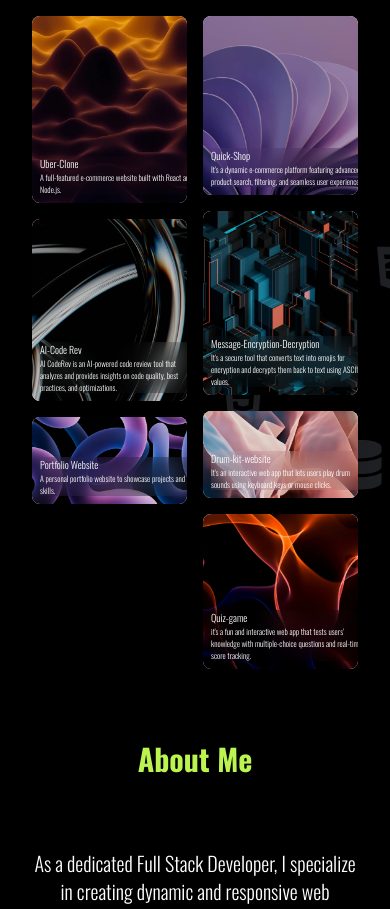
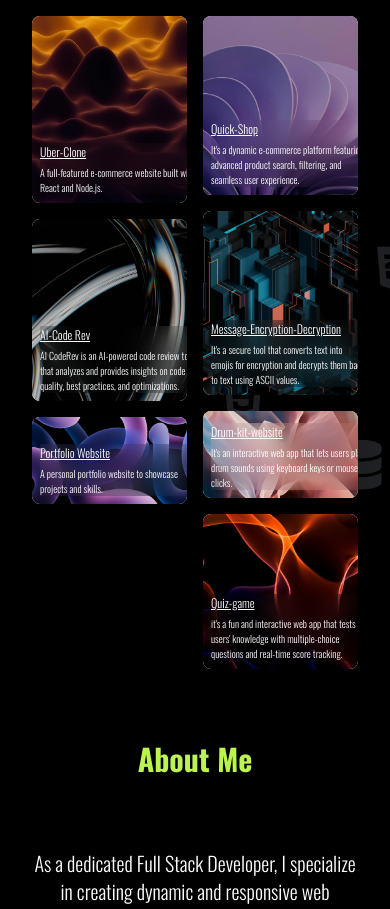
Before and after one commit to Parthsingh14/Portfolio, a React (Vite) app: page / in a window 390 px wide. Shown: the part 840-1749 px from the top of the page. Built offline with nearby package versions, Linux system fonts and the light colour scheme.

Commit message:
Update Projects component to enhance text styling and readability

```diff
--- a/src/components/Projects.jsx
+++ b/src/components/Projects.jsx
@@ -20,8 +20,8 @@ function Projects() {
                             <div className="relative mb-4 overflow-hidden rounded-lg bg-white shadow-lg">
                                 <img src={project.imgSrc} alt={project.title} className="h-auto w-full object-cover" />
                                 <div className="h-auto md:h-auto lg:h-auto w-full  absolute  bottom-2 left-2 right-1 text-white backdrop-blur-md">
-                                    <h3 className="text-[10px] md:text-3xl lg:text-3xl">{project.title}</h3>
-                                    <p className="text-[8px] md:text-lg lg:text-lg">{project.description}</p>
+                                    <h3 className="text-[12px] md:text-3xl lg:text-3xl mb-1 underline">{project.title}</h3>
+                                    <p className="text-[10px] md:text-lg lg:text-lg">{project.description}</p>
                                 </div>
                             </div>
                         </a>
```
